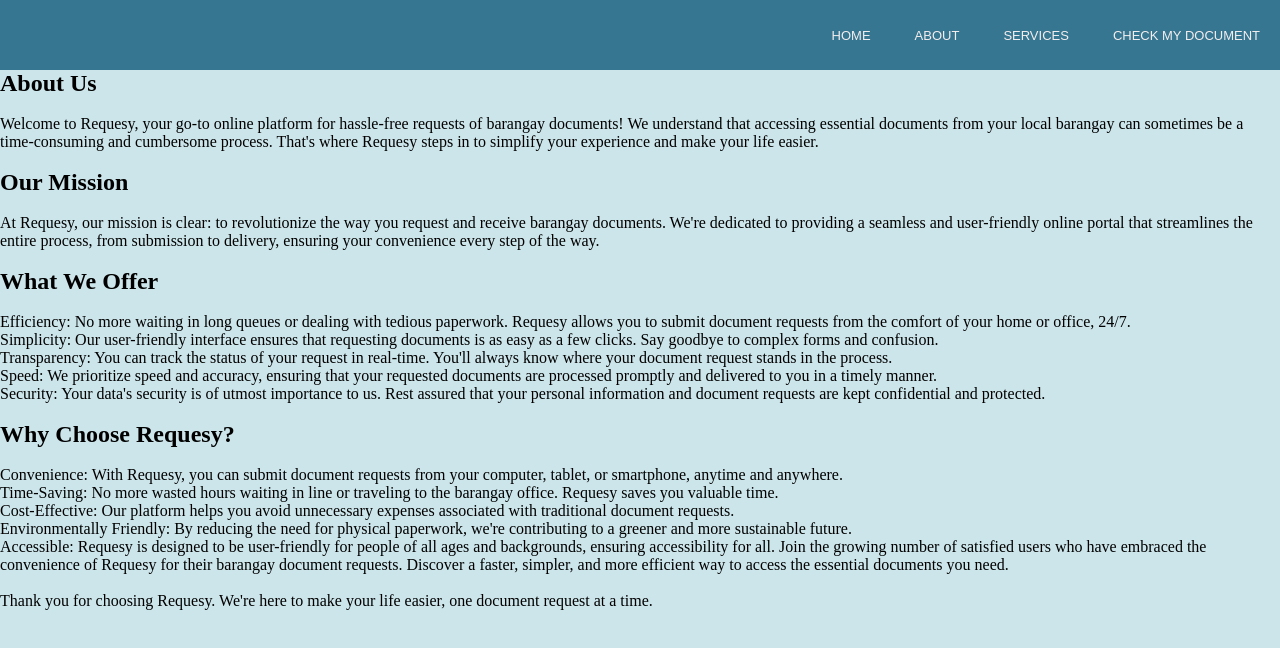
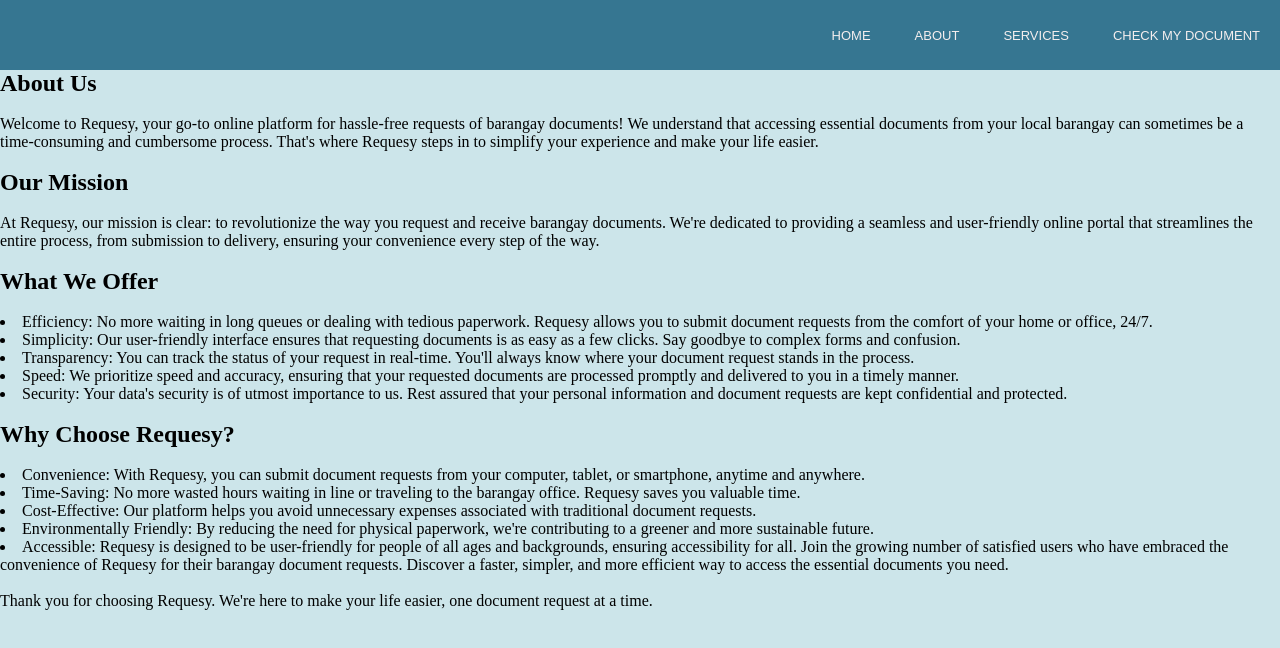
Before and after one commit to Chuchaii/Requeasy-A-Seamless-Request-for-Barangay-Document, a plain HTML site: page about.html in a window 1280 px wide. Drawn offline with Linux system fonts and the light colour scheme.

Commit message:
Update about.html

```diff
--- a/about.html
+++ b/about.html
@@ -22,16 +22,17 @@
         <h2 class="about_h2">Our Mission</h2></br>
         <p class="about-p2"> At Requesy, our mission is clear: to revolutionize the way you request and receive barangay documents. We're dedicated to providing a seamless and user-friendly online portal that streamlines the entire process, from submission to delivery, ensuring your convenience every step of the way. </p></br>
         <h2 class="about_h2">What We Offer</h2></br>
-        <p class="about-p3"> Efficiency: No more waiting in long queues or dealing with tedious paperwork. Requesy allows you to submit document requests from the comfort of your home or office, 24/7.</br> Simplicity: Our user-friendly interface ensures that requesting documents is as easy as a few clicks. Say goodbye to complex forms and confusion.</br>
-Transparency: You can track the status of your request in real-time. You'll always know where your document request stands in the process. </br>
-Speed: We prioritize speed and accuracy, ensuring that your requested documents are processed promptly and delivered to you in a timely manner. </br>
-Security: Your data's security is of utmost importance to us. Rest assured that your personal information and document requests are kept confidential and protected.</p></br>
+        <p class="about-p3"> <li>Efficiency: No more waiting in long queues or dealing with tedious paperwork. Requesy allows you to submit document requests from the comfort of your home or office, 24/7.</li>
+      <li>Simplicity: Our user-friendly interface ensures that requesting documents is as easy as a few clicks. Say goodbye to complex forms and confusion.</li>
+      <li>Transparency: You can track the status of your request in real-time. You'll always know where your document request stands in the process.</li>
+<li>Speed: We prioritize speed and accuracy, ensuring that your requested documents are processed promptly and delivered to you in a timely manner.</li>
+<li>Security: Your data's security is of utmost importance to us. Rest assured that your personal information and document requests are kept confidential and protected.</li></p></br>
          <h2 class="about_h2">Why Choose Requesy?</h2></br>
-        <p class="about-p4"> Convenience: With Requesy, you can submit document requests from your computer, tablet, or smartphone, anytime and anywhere. </br>
-Time-Saving: No more wasted hours waiting in line or traveling to the barangay office. Requesy saves you valuable time. </br>
-Cost-Effective: Our platform helps you avoid unnecessary expenses associated with traditional document requests.</br>
-Environmentally Friendly: By reducing the need for physical paperwork, we're contributing to a greener and more sustainable future. </br>
-Accessible: Requesy is designed to be user-friendly for people of all ages and backgrounds, ensuring accessibility for all. Join the growing number of satisfied users who have embraced the convenience of Requesy for their barangay document requests. Discover a faster, simpler, and more efficient way to access the essential documents you need. </p></br>
+        <p class="about-p4"> <li>Convenience: With Requesy, you can submit document requests from your computer, tablet, or smartphone, anytime and anywhere. </li>
+<li>Time-Saving: No more wasted hours waiting in line or traveling to the barangay office. Requesy saves you valuable time. </li>
+<li>Cost-Effective: Our platform helps you avoid unnecessary expenses associated with traditional document requests.</li>
+<li>Environmentally Friendly: By reducing the need for physical paperwork, we're contributing to a greener and more sustainable future. </li>
+<li>Accessible: Requesy is designed to be user-friendly for people of all ages and backgrounds, ensuring accessibility for all. Join the growing number of satisfied users who have embraced the convenience of Requesy for their barangay document requests. Discover a faster, simpler, and more efficient way to access the essential documents you need.</li> </p></br>
         <p class="about_p5"> Thank you for choosing Requesy. We're here to make your life easier, one document request at a time.
     </p></br>
     </div>
```
